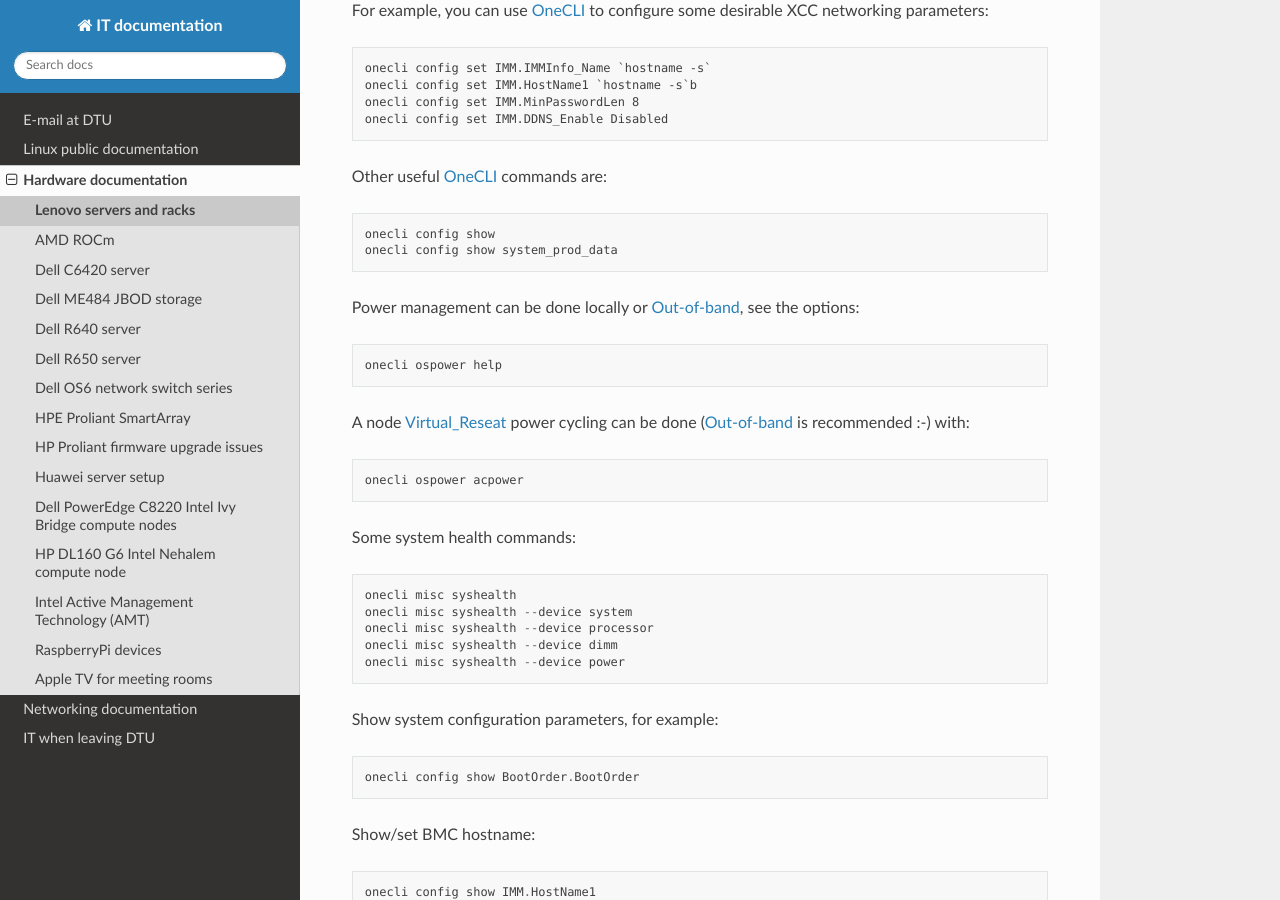
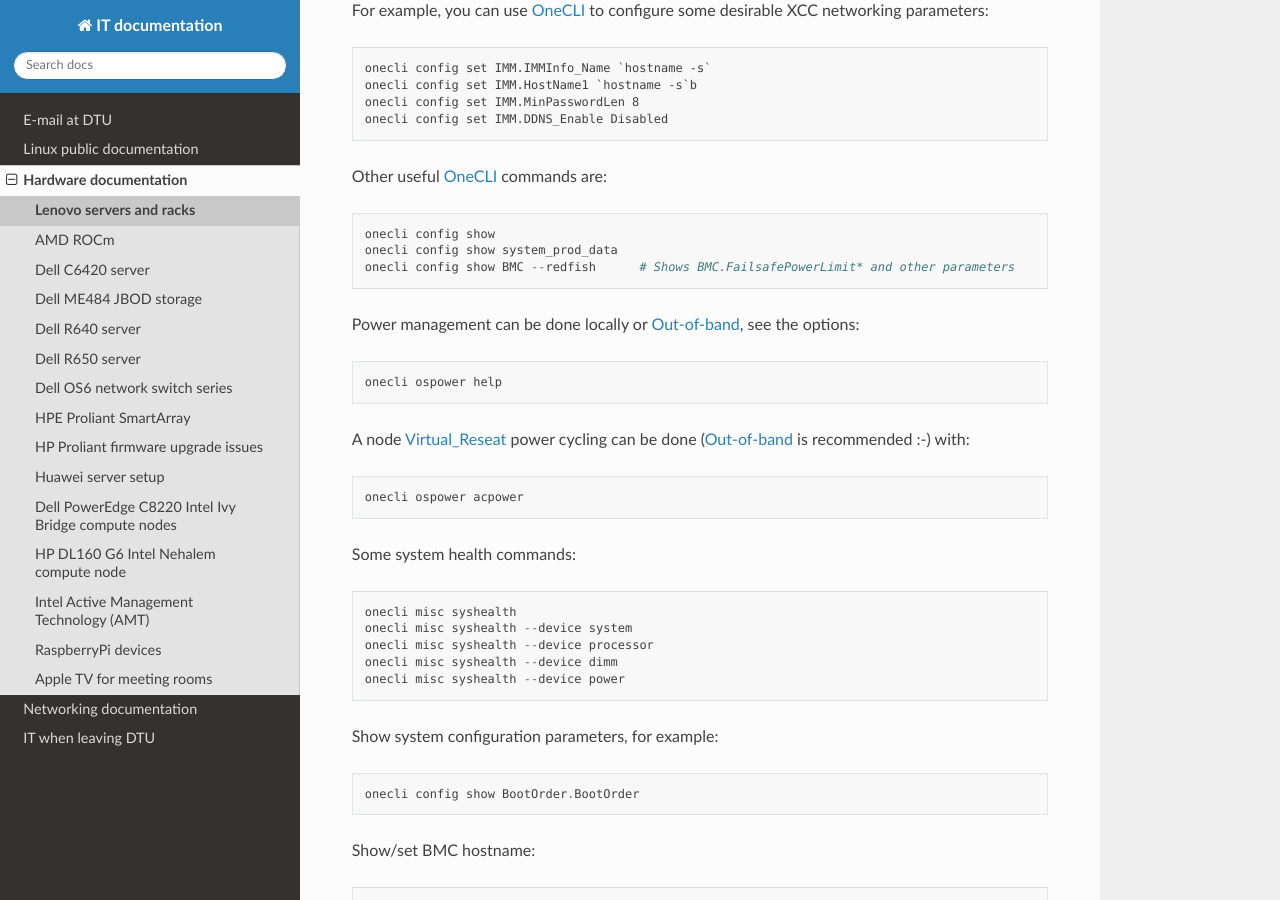
Before and after one commit to OleHolmNielsen/ITwiki, a Sphinx documentation site: the page built from docs/Lenovo_XClarity_BMC.rst, in a window 1280 px wide and 900 px high, scrolled down 2719 px. Built offline with Sphinx 7.4.7 and the Read the Docs theme 3.1.0, drawn with Linux system fonts in a browser that asks for light colours.

Commit message:
Added onecli config show BMC --redfish

```diff
--- a/docs/Lenovo_XClarity_BMC.rst
+++ b/docs/Lenovo_XClarity_BMC.rst
@@ -118,6 +118,7 @@ Other useful OneCLI_ commands are::
 
   onecli config show
   onecli config show system_prod_data
+  onecli config show BMC --redfish      # Shows BMC.FailsafePowerLimit* and other parameters
 
 Power management can be done locally or Out-of-band_, see the options::
 
```
